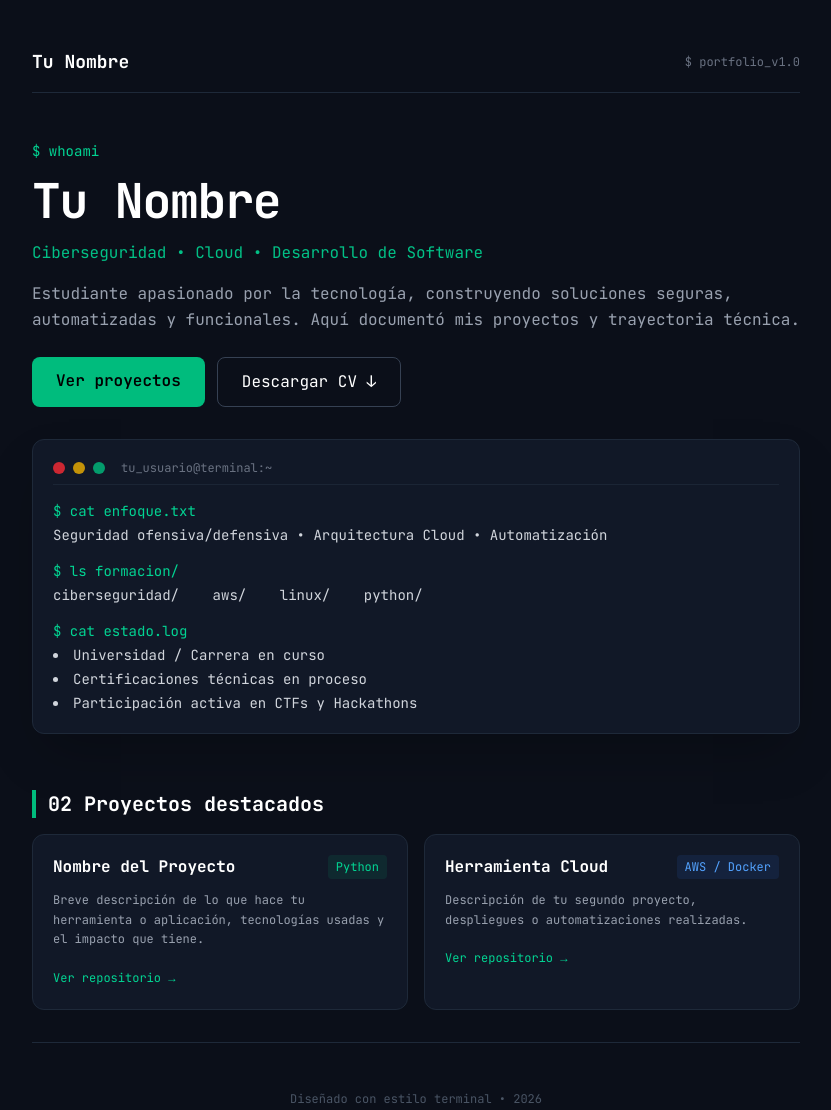
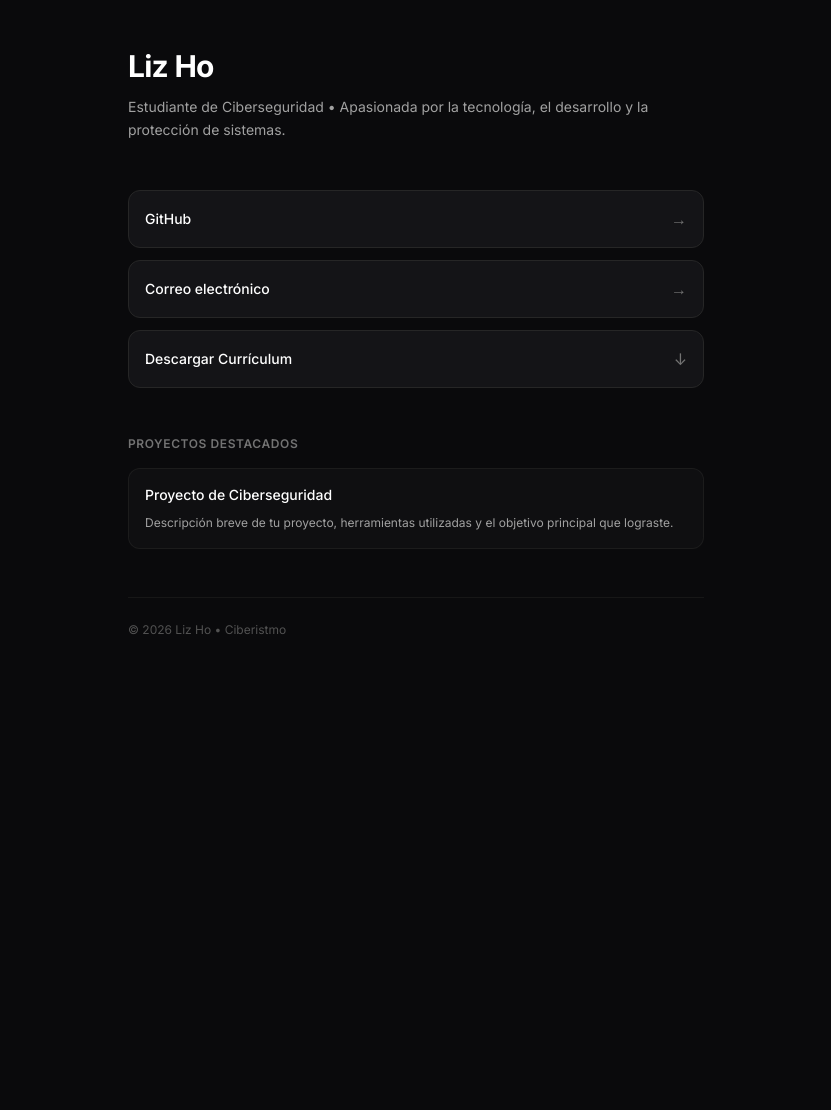
Before and after one commit to lizyinorizho17-rgb/Portafolio-Ciberistmo-Liz-Ho., a plain HTML site: page index.html in a window 1280 px wide. Shown: the whole page, without its empty margins (224-1055 px from the left). After the commit the page ends 800 px from the top, so only its background shows below. Drawn offline with nearby package versions, Linux system fonts and the light colour scheme.

Commit message:
Update index.html

```diff
--- a/index.html
+++ b/index.html
@@ -3,113 +3,64 @@
 <head>
     <meta charset="UTF-8">
     <meta name="viewport" content="width=device-width, initial-scale=1.0">
-    <title>Tu Nombre — Portafolio</title>
-    <!-- Tailwind CSS para un diseño rápido y responsivo -->
+    <title>Liz Ho — Portafolio</title>
     <script src="https://cdn.jsdelivr.net/npm/@tailwindcss/browser@4"></script>
-    <link href="https://fonts.googleapis.com/css2?family=JetBrains+Mono:wght@400;600;700&display=swap" rel="stylesheet">
+    <link href="https://fonts.googleapis.com/css2?family=Inter:wght@300;400;500;600;700&display=swap" rel="stylesheet">
     <style>
         body {
-            font-family: 'JetBrains Mono', monospace;
-            background-color: #0b0f19;
-            color: #d1d5db;
+            font-family: 'Inter', sans-serif;
+            background-color: #0a0a0c;
+            color: #ededed;
         }
     </style>
 </head>
-<body class="min-h-screen bg-[#0b0f19] text-gray-300 p-4 md:p-12">
+<body class="min-h-screen bg-[#0a0a0c] text-[#ededed] py-12 px-6 sm:px-12">
 
-    <div class="max-w-3xl mx-auto space-y-8">
+    <div class="max-w-xl mx-auto space-y-12">
 
-        <!-- Header / Nombre -->
-        <header class="flex justify-between items-center border-b border-gray-800 pb-4">
-            <span class="font-bold text-white text-lg">Tu Nombre</span>
-            <div class="text-xs text-gray-500">$ portfolio_v1.0</div>
+        <!-- Cabecera / Nombre -->
+        <header class="space-y-3">
+            <h1 class="text-3xl font-bold tracking-tight text-white">Liz Ho</h1>
+            <p class="text-neutral-400 text-sm leading-relaxed">
+                Estudiante de Ciberseguridad &bull; Apasionada por la tecnología, el desarrollo y la protección de sistemas.
+            </p>
         </header>
 
-        <!-- Sección Principal (Hero) -->
-        <section class="space-y-4 pt-4">
-            <div class="text-emerald-400 text-sm">$ whoami</div>
-            <h1 class="text-4xl md:text-5xl font-bold text-white tracking-tight">Tu Nombre</h1>
-            <p class="text-emerald-400/90 text-sm md:text-base font-medium">
-                Ciberseguridad &bull; Cloud &bull; Desarrollo de Software
-            </p>
-            <p class="text-gray-400 leading-relaxed text-sm md:text-base">
-                Estudiante apasionado por la tecnología, construyendo soluciones seguras, automatizadas y funcionales. Aquí documentó mis proyectos y trayectoria técnica.
-            </p>
+        <!-- Sección de Enlaces / Redes (Estilo Minimalista) -->
+        <nav class="space-y-3">
+            <a href="https://github.com/lizynorizho17-rgb" target="_blank" class="flex justify-between items-center p-4 rounded-xl bg-[#141417] border border-neutral-800 hover:border-neutral-600 transition-all group">
+                <span class="font-medium text-sm text-white">GitHub</span>
+                <span class="text-neutral-500 group-hover:text-white transition-colors">&rarr;</span>
+            </a>
 
-            <!-- Botones de Acción -->
-            <div class="flex flex-col sm:flex-row gap-3 pt-2">
-                <a href="#proyectos" class="bg-emerald-500 hover:bg-emerald-400 text-black font-semibold text-center py-3 px-6 rounded-lg transition-colors">
-                    Ver proyectos
-                </a>
-                <a href="tu-cv.pdf" download class="border border-gray-700 hover:border-gray-500 text-white text-center py-3 px-6 rounded-lg transition-colors flex items-center justify-center gap-2">
-                    Descargar CV &darr;
-                </a>
-            </div>
-        </section>
+            <a href="mailto:tu-correo@gmail.com" class="flex justify-between items-center p-4 rounded-xl bg-[#141417] border border-neutral-800 hover:border-neutral-600 transition-all group">
+                <span class="font-medium text-sm text-white">Correo electrónico</span>
+                <span class="text-neutral-500 group-hover:text-white transition-colors">&rarr;</span>
+            </a>
 
-        <!-- Bloque Estilo Terminal -->
-        <div class="bg-[#111827] border border-gray-800 rounded-xl p-5 shadow-2xl space-y-4 text-sm">
-            <div class="flex items-center gap-2 pb-2 border-b border-gray-800/80">
-                <div class="w-3 h-3 rounded-full bg-red-500/80"></div>
-                <div class="w-3 h-3 rounded-full bg-yellow-500/80"></div>
-                <div class="w-3 h-3 rounded-full bg-emerald-500/80"></div>
-                <span class="text-xs text-gray-500 ml-2">tu_usuario@terminal:~</span>
-            </div>
+            <a href="tu-cv.pdf" download class="flex justify-between items-center p-4 rounded-xl bg-[#141417] border border-neutral-800 hover:border-neutral-600 transition-all group">
+                <span class="font-medium text-sm text-white">Descargar Currículum</span>
+                <span class="text-neutral-500 group-hover:text-white transition-colors">&darr;</span>
+            </a>
+        </nav>
 
-            <div>
-                <span class="text-emerald-400">$ cat enfoque.txt</span>
-                <p class="text-gray-300 mt-1">Seguridad ofensiva/defensiva &bull; Arquitectura Cloud &bull; Automatización</p>
-            </div>
+        <!-- Sección de Proyectos o Enfoque -->
+        <section class="space-y-4">
+            <h2 class="text-xs font-semibold tracking-wider text-neutral-500 uppercase">Proyectos Destacados</h2>
 
-            <div>
-                <span class="text-emerald-400">$ ls formacion/</span>
-                <p class="text-gray-300 mt-1">ciberseguridad/ &nbsp;&nbsp; aws/ &nbsp;&nbsp; linux/ &nbsp;&nbsp; python/</p>
-            </div>
-
-            <div>
-                <span class="text-emerald-400">$ cat estado.log</span>
-                <ul class="list-disc list-inside text-gray-300 mt-1 space-y-1">
-                    <li>Universidad / Carrera en curso</li>
-                    <li>Certificaciones técnicas en proceso</li>
-                    <li>Participación activa en CTFs y Hackathons</li>
-                </ul>
-            </div>
-        </div>
-
-        <!-- Sección de Proyectos -->
-        <section id="proyectos" class="space-y-4 pt-6">
-            <h2 class="text-xl font-bold text-white border-l-4 border-emerald-500 pl-3">02 Proyectos destacados</h2>
-
-            <div class="grid grid-cols-1 md:grid-cols-2 gap-4">
-                <!-- Tarjeta de Proyecto 1 -->
-                <div class="bg-[#111827] border border-gray-800 rounded-xl p-5 space-y-3 hover:border-emerald-500/50 transition-colors">
-                    <div class="flex justify-between items-start">
-                        <h3 class="font-bold text-white">Nombre del Proyecto</h3>
-                        <span class="text-xs bg-emerald-500/10 text-emerald-400 px-2 py-1 rounded">Python</span>
-                    </div>
-                    <p class="text-xs text-gray-400 leading-relaxed">
-                        Breve descripción de lo que hace tu herramienta o aplicación, tecnologías usadas y el impacto que tiene.
+            <div class="space-y-3">
+                <div class="p-4 rounded-xl bg-[#141417]/50 border border-neutral-800/60 space-y-2">
+                    <h3 class="font-medium text-sm text-white">Proyecto de Ciberseguridad</h3>
+                    <p class="text-xs text-neutral-400 leading-relaxed">
+                        Descripción breve de tu proyecto, herramientas utilizadas y el objetivo principal que lograste.
                     </p>
-                    <a href="#" class="text-xs text-emerald-400 hover:underline inline-block pt-2">Ver repositorio &rarr;</a>
-                </div>
-
-                <!-- Tarjeta de Proyecto 2 -->
-                <div class="bg-[#111827] border border-gray-800 rounded-xl p-5 space-y-3 hover:border-emerald-500/50 transition-colors">
-                    <div class="flex justify-between items-start">
-                        <h3 class="font-bold text-white">Herramienta Cloud</h3>
-                        <span class="text-xs bg-blue-500/10 text-blue-400 px-2 py-1 rounded">AWS / Docker</span>
-                    </div>
-                    <p class="text-xs text-gray-400 leading-relaxed">
-                        Descripción de tu segundo proyecto, despliegues o automatizaciones realizadas.
-                    </p>
-                    <a href="#" class="text-xs text-emerald-400 hover:underline inline-block pt-2">Ver repositorio &rarr;</a>
                 </div>
             </div>
         </section>
 
-        <!-- Footer -->
-        <footer class="text-center text-xs text-gray-600 pt-12 border-t border-gray-800">
-            Diseñado con estilo terminal &bull; 2026
+        <!-- Pie de página -->
+        <footer class="text-xs text-neutral-600 pt-6 border-t border-neutral-900">
+            &copy; 2026 Liz Ho &bull; Ciberistmo
         </footer>
 
     </div>
```
